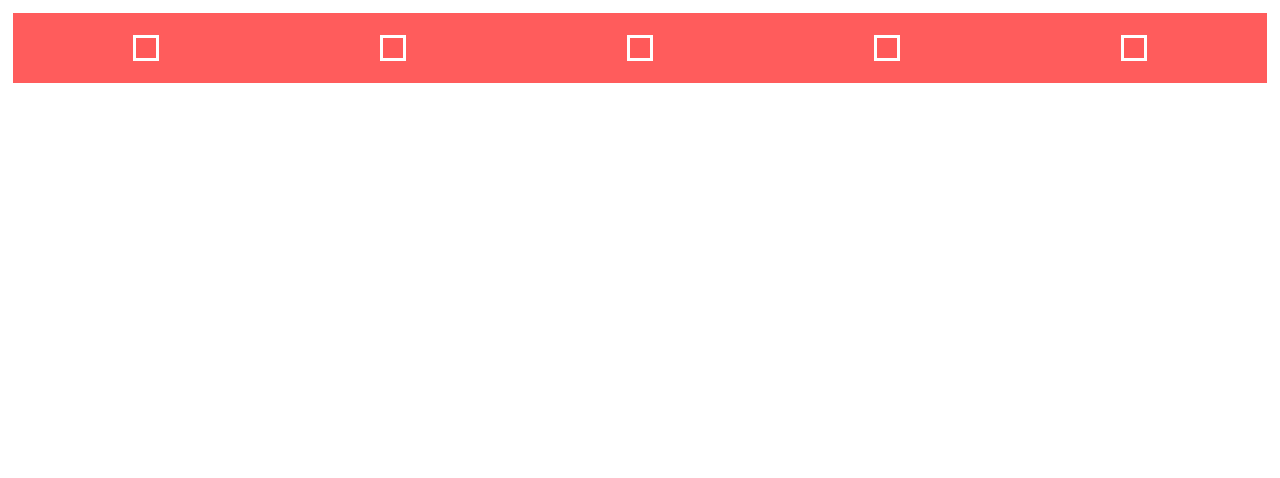
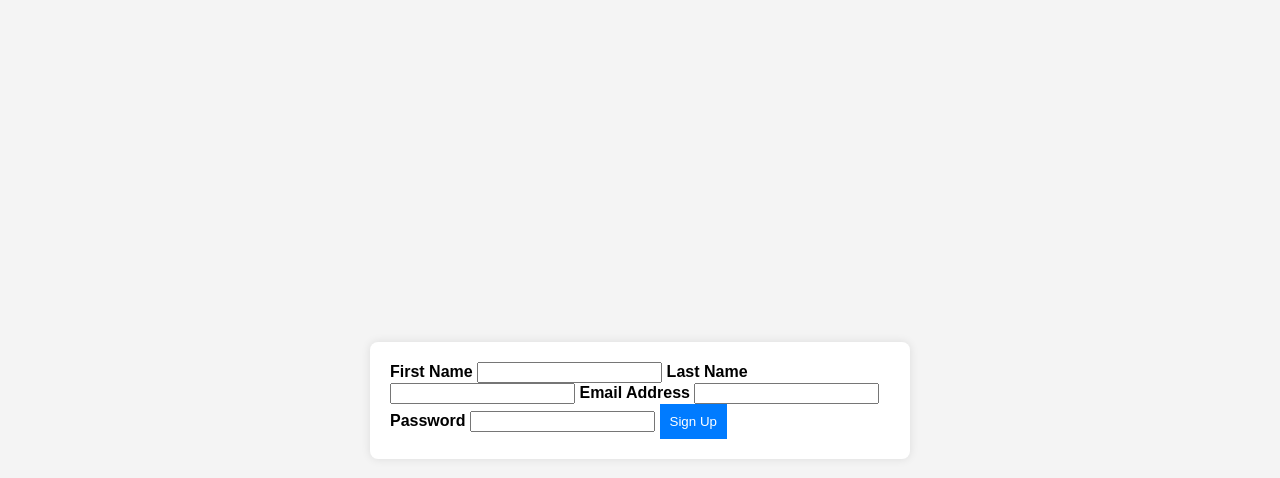
Before and after one commit to joshuafisher150/Tutoring-Website, a plain HTML site: page index.html in a window 1280 px wide. Drawn offline with Linux system fonts and the light colour scheme.

Commit message:
I added a form and some styling

```diff
--- a/index.html
+++ b/index.html
@@ -9,15 +9,34 @@
     <link rel="stylesheet" href="styles.css">
 </head>
 <body>
-    <div class="nav-container">
-        <button class="nav-button"></button>
-        <button class="nav-button"></button>
-        <button class="nav-button"></button>
-        <button class="nav-button"></button>
-        <button class="nav-button"></button>
-    </div>
+    <script src="javascript.js"></script>
+    <main class="main-header">
+    <!-- Navigation Bar in Flexbox -->
+  <!--     <div class="nav-container">
+            <button class="nav-button">1</button>
+            <button class="nav-button">2</button>
+            <button class="nav-button">3</button>
+            <button class="nav-button">4</button>
+            <button class="nav-button">5</button>
+        </div> -->
+        <!-- Sign Up Form-->
+        <div class="form">
+            <form action="/submit" method="post">
+                <label for="first-name">First Name</label>
+                <input type="text" class="first-name" name="first-name" required>
 
+                <label for="last-name">Last Name</label>
+                <input type="text" class="last-name" name="last-name" required>
 
-    <script src="javascript.js"></script>
+                <label for="email">Email Address</label>
+                <input type="text" class="email" name="email" required>
+
+                <label for="password">Password</label>
+                <input type="password" class="password" name="password" required>
+
+                <button type="submit">Sign Up</button>
+            </form>
+        </div>
+    <main>
 </body>
 </html>
--- a/javascript.js
+++ b/javascript.js
@@ -0,0 +1,13 @@
+
+function togglePassword() {
+    const passwordField = document.getElementById('password');
+    const toggleBtn = document.querySelector('.toggle-btn');
+
+    if (passwordField.type === 'password') {
+        passwordField.type = 'text';
+        toggleBtn.textContent = '🙈'; // or use an icon for "hide"
+    } else {
+        passwordField.type = 'password';
+        toggleBtn.textContent = '👁️'; // or use an icon for "show"
+    }
+}
--- a/styles.css
+++ b/styles.css
@@ -1,3 +1,16 @@
+
+body {
+    font-family: Arial, sans-serif;
+    margin: 0;
+    padding: 0;
+    display: flex;
+    justify-content: center;
+    align-items: center;
+    height: 100vh;
+    background-color: #f4f4f4;
+}
+
+/*
 .nav-container {
     display: flex;
     flex-direction: row;
@@ -16,7 +29,53 @@
     background-color:rgba(255, 89, 89, 0.979);
     padding: 10px;
     margin: auto;
-    border: white, solid;
+    border: 2px, white, solid;
     height: auto;
-    width:max-content;
+    width: max-content;
 }
+
+*/
+.form {
+    display: flex;
+    flex-direction: column;
+    gap: 15px; /* Space between form elements */
+    background: #fff;
+    padding: 20px;
+    border-radius: 8px;
+    box-shadow: 0 0 10px rgba(0, 0, 0, 0.1);
+    max-width: 500px;
+    width: 100%;
+}
+
+.form label {
+    font-weight: bold;
+}
+
+.submit {
+    background-color: greenyellow;
+    color: antiquewhite;
+    font-weight: bold;
+    font-family: Verdana, Geneva, Tahoma, sans-serif;
+    font-size: 20px;
+    height: 50px;
+}
+
+.flex-form input,
+.flex-form button {
+    width: 100%;
+    padding: 8px;
+    border: 1px solid #ccc;
+    border-radius: 4px;
+}
+
+.form button {
+    background-color: #007bff;
+    color: white;
+    border: none;
+    cursor: pointer;
+    padding: 10px;
+}
+
+.form button:hover {
+    background-color: #0056b3;
+}
```
